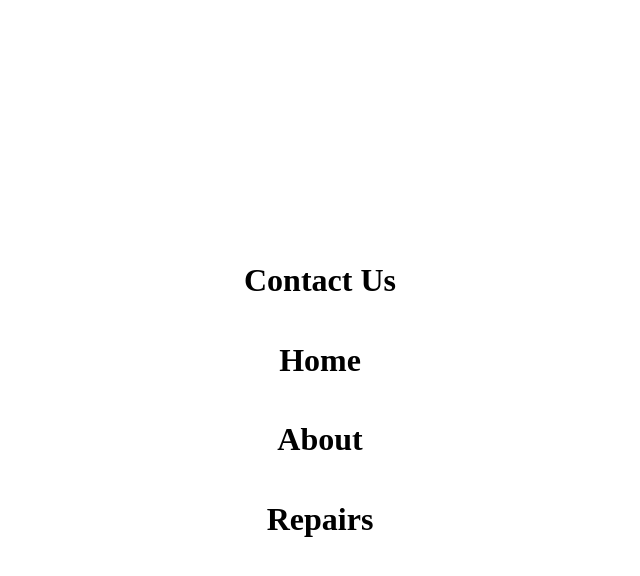
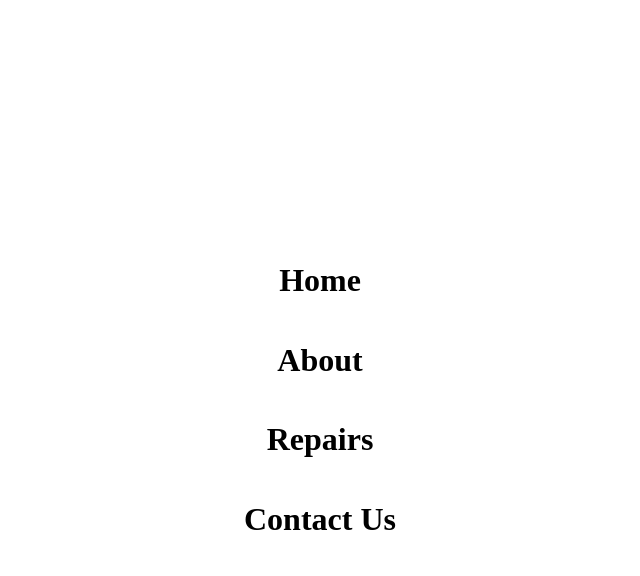
Before and after one commit to javan-pohl/fix-ncell-phone-repair, a Gatsby site: page / in a window 1280 px wide. Both pictures are taken after a click on the button 1252 px from the left and 30 px from the top of the page. Shown: the whole page, without its empty margins (320-960 px from the left). Built offline with nearby package versions, Linux system fonts and the light colour scheme; Gatsby itself is replaced by a stand-in of ours.

```diff
--- a/gatsby-config.js
+++ b/gatsby-config.js
@@ -3,17 +3,25 @@
     title: "FixNcell Phone Repair",
     menuLinks: [
       {
-        name:'home',
-        link: '/'
+        testid:'homeLink',
+        link: '/',
+				text:'Home',
       },
       {
-        name:'about',
-        link: '/about'
+        testid:'aboutLink',
+        link: '/about',
+				text:'About',
       },
       {
-        name:'repairs',
-        link:'/iphone-repair'
-      }
+        testid:'repairsLink',
+        link:'/iphone-repair',
+				text:'Repairs',
+      },
+			{
+				testid:'contactLink',
+				link:'/contact',
+				text:'Contact Us'
+			}
     ]
   },
   plugins: [
--- a/src/components/Menu/Menu.js
+++ b/src/components/Menu/Menu.js
@@ -1,39 +1,53 @@
 import React from 'react'
 
-import { Link } from 'gatsby'
+import { Link, useStaticQuery, graphql } from 'gatsby'
 import { menu, open } from './Menu.module.css'
 
-class Menu extends React.Component {
-
-  render() {
+function getLinks() {
+  const data = useStaticQuery(graphql`
+    query {
+      site {
+        siteMetadata {
+          title
+          menuLinks {
+            link
+            testid
+            text
+          }
+        }
+      }
+    }
+  `)
+  const {
+    site: {
+      siteMetadata: { menuLinks },
+    },
+  } = data
+  return menuLinks
+}
+function Menu({ visible, close }) {
+  const menuLinks = getLinks()
+  const links = menuLinks.map((link) => (
+    <Link data-testid={link.testid} to={link.link} key={link.testid}>
+      <h1>{link.text}</h1>
+    </Link>
+  ))
   return (
     <div
-				id="navMenu"
-				data-testid="navMenu"
-        role="button"
-        tabIndex="0"
+      id='navMenu'
+      data-testid='navMenu'
+      role='button'
+      tabIndex='0'
       /* we don't want to destructure props here because that will cause name overlap */
       /* eslint-disable */
-        className={`${menu} ${this.props.visible ? `${open}` : ''}`}
+      className={`${menu} ${visible ? `${open}` : ''}`}
       /* eslint-enable */
-        onClick={() => this.props.close()}
-        onKeyDown={() => this.props.close()}
+      onClick={() => close()}
+      onKeyDown={() => close()}
     >
-        <Link to="/contact">
-          <h1>Contact Us</h1>
-        </Link>
-        <Link to="/">
-          <h1>Home</h1>
-        </Link>
-        <Link to="/about">
-          <h1>About</h1>
-        </Link>
-        <Link to="/iphone-repair">
-          <h1>Repairs</h1>
-        </Link>
+      {links}
     </div>
   )
 }
-}
 
 export default Menu
--- a/src/components/Navigation/Navigation.js
+++ b/src/components/Navigation/Navigation.js
@@ -15,15 +15,15 @@
   openMenu() {
     this.setState({ isOpen: true })
   }
-	closeMenu() {
-		this.setState({ isOpen: false})
-	}
+  closeMenu() {
+    this.setState({ isOpen: false })
+  }
 
   render() {
     return (
       <>
         <Hamburger hamClick={() => this.openMenu()} />
-				{this.state.isOpen && <Menu visible={true}	close={() => this.closeMenu()}/>}
+        <Menu visible={this.state.isOpen} close={() => this.closeMenu()} />
       </>
     )
   }
```
Also changed, not shown: src/components/Header/Header.js (+5 -5 lines), src/components/Header/Header.test.js (+38 -25 lines), src/components/Menu/Menu.test.js (added, +13 -0 lines), src/components/Navigation/Navigation.blank.js (deleted, +0 -34 lines), src/components/Navigation/Navigation.test.js (deleted, +0 -21 lines), src/components/Menu/Menu.module.css (line endings or trailing spaces), 1 other file. Lines whose indentation alone changed are shown as unchanged.
